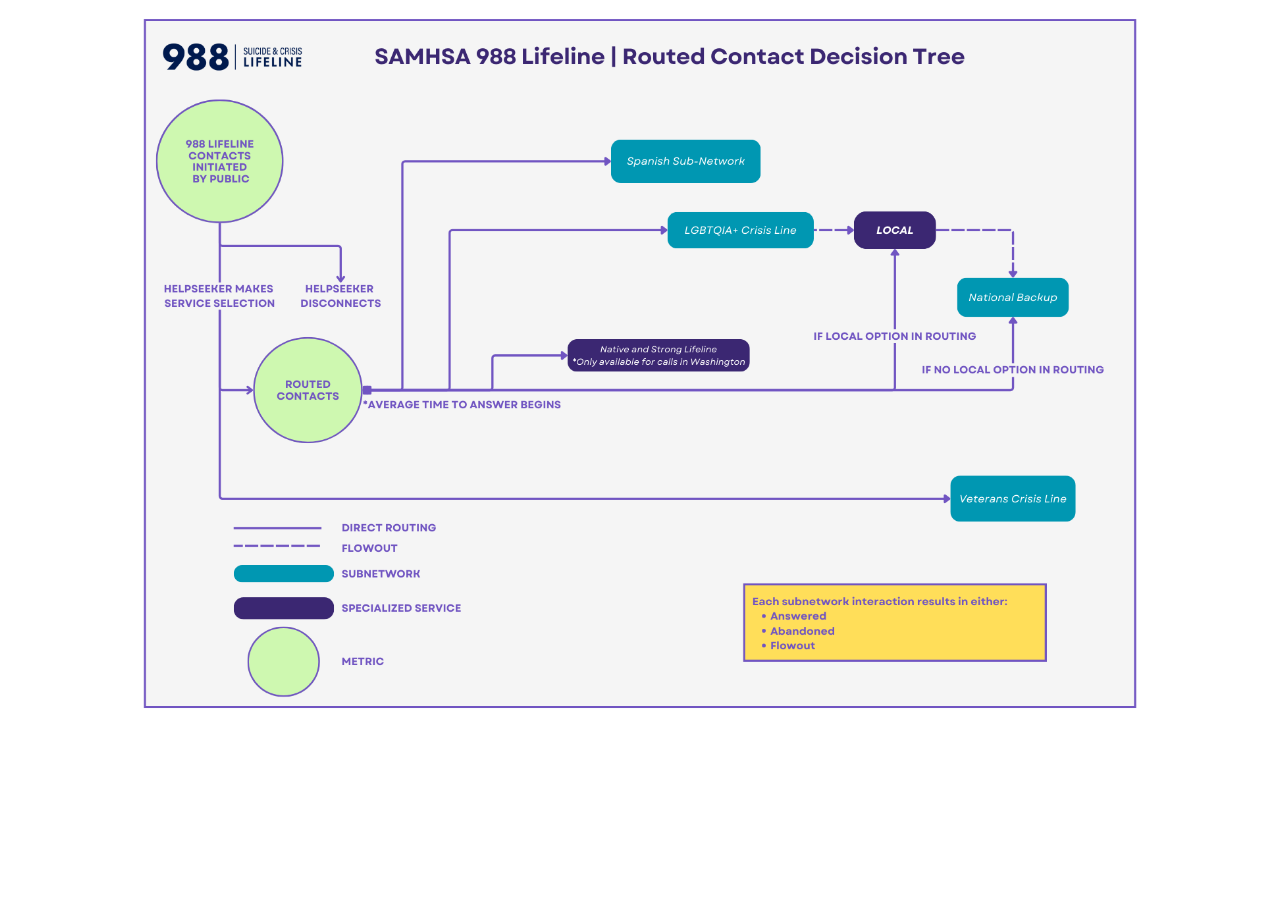
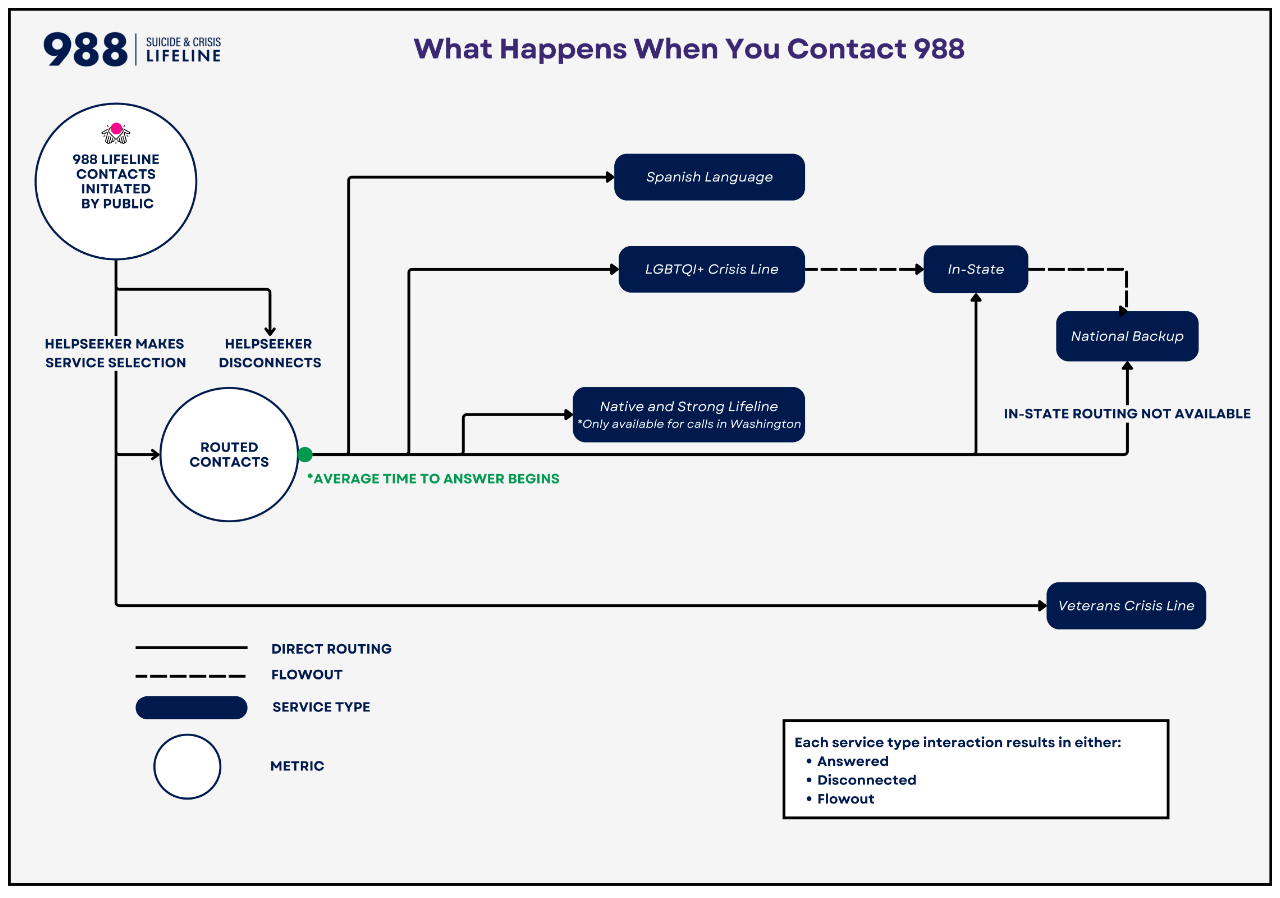
Before and after one commit to ICF-ITModernization/988-Lifeline-Performance-Metrics, a plain HTML site: page infographic.html in a window 1280 px wide. Before the commit the page ends 800 px from the top, so only its background shows below. Drawn offline with Linux system fonts and the light colour scheme.

Commit message:
Update infographic.html

```diff
--- a/infographic.html
+++ b/infographic.html
@@ -3,7 +3,7 @@
 <head>
     <meta charset="UTF-8">
     <meta name="viewport" content="width=device-width, initial-scale=1.0">
-    <title>SAMHSA 988 Lifeline - Understanding Routed Contacts</title>
+    <title>SAMHSA 988 Lifeline - What Happens When You Contact 988?</title>
     <style>
         /* Ensuring the image is responsive and scales with the width of its container */
         img {
@@ -14,7 +14,7 @@
 </head>
 <body>
     <!-- Image hosting with responsive settings -->
-    <img src="https://raw.githubusercontent.com/ICF-ITModernization/988-Lifeline-Performance-Metrics/main/assets/988%20Lifeline%20Decision%20Tree.png"
-         alt="SAMHSA 988 Lifeline - Understanding Routed Contacts">
+    <img src="https://raw.githubusercontent.com/ICF-ITModernization/988-Lifeline-Performance-Metrics/main/assets/988%20Lifeline%20-%20What%20Happens%20When%20You%20Contact%20988.png"
+         alt="SAMHSA 988 Lifeline - What Happens When You Contact 988?">
 </body>
 </html>
```
